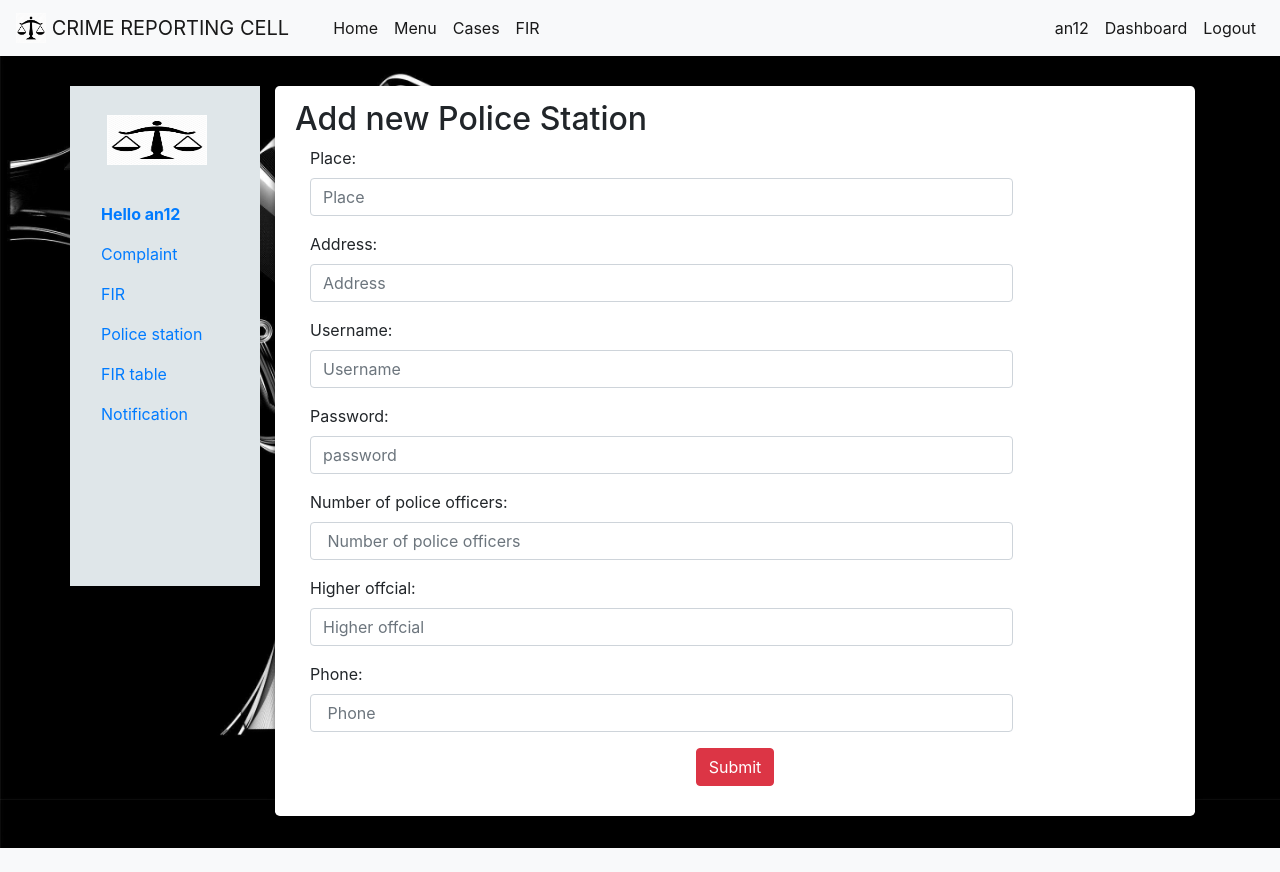
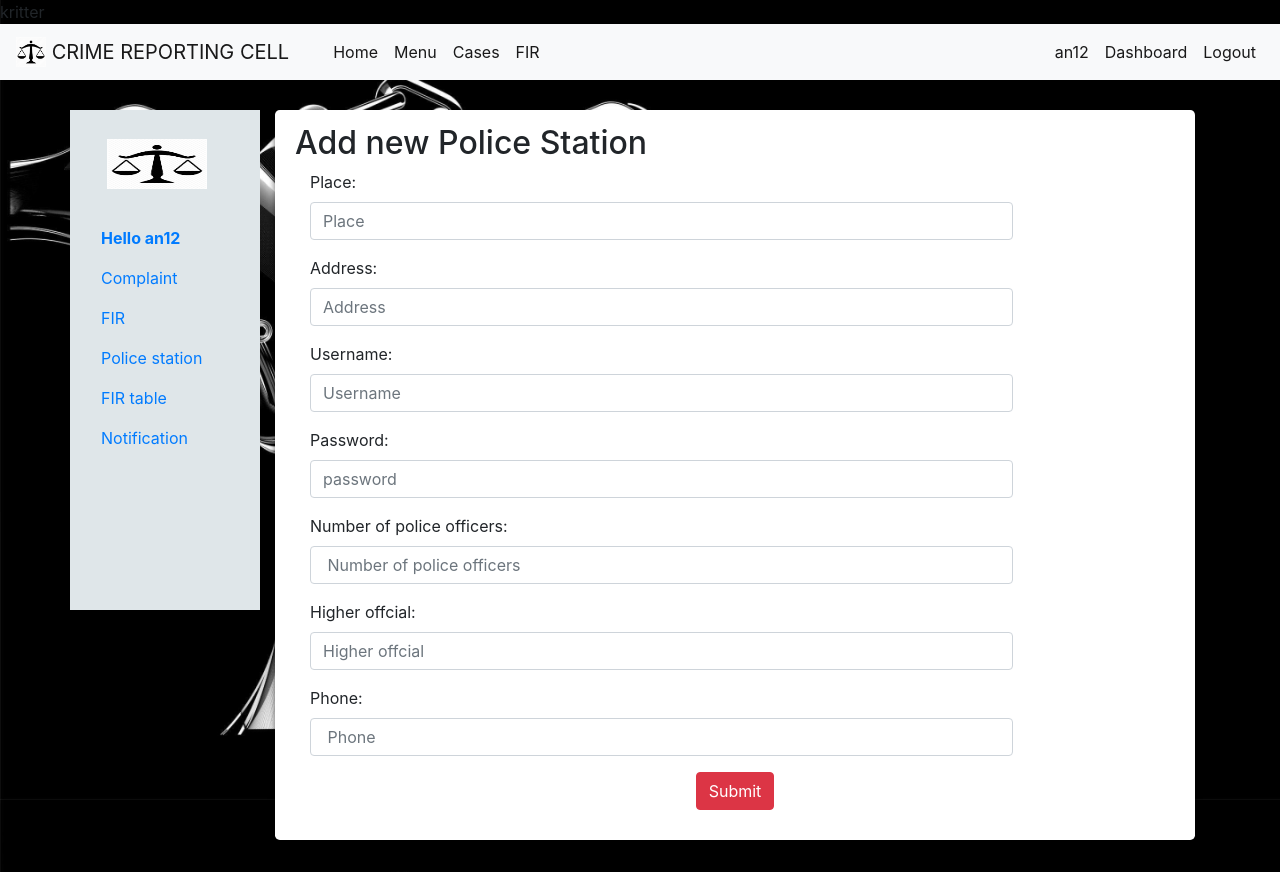
Before and after one commit to emmalujsp/crime_management, a PHP site: page /add_police.php in a window 1280 px wide. Before the commit the page ends 848 px from the top, so only its background shows below. Run offline with PHP 8.4, Linux system fonts and the light colour scheme; a user stored in the database is signed in; some libraries are stand-ins or nearby versions.

Commit message:
police new line

```diff
--- a/add_police.php
+++ b/add_police.php
@@ -1,3 +1,4 @@
+kritter
 <html>
 <head>
 <title>Dashboard</title>
```
